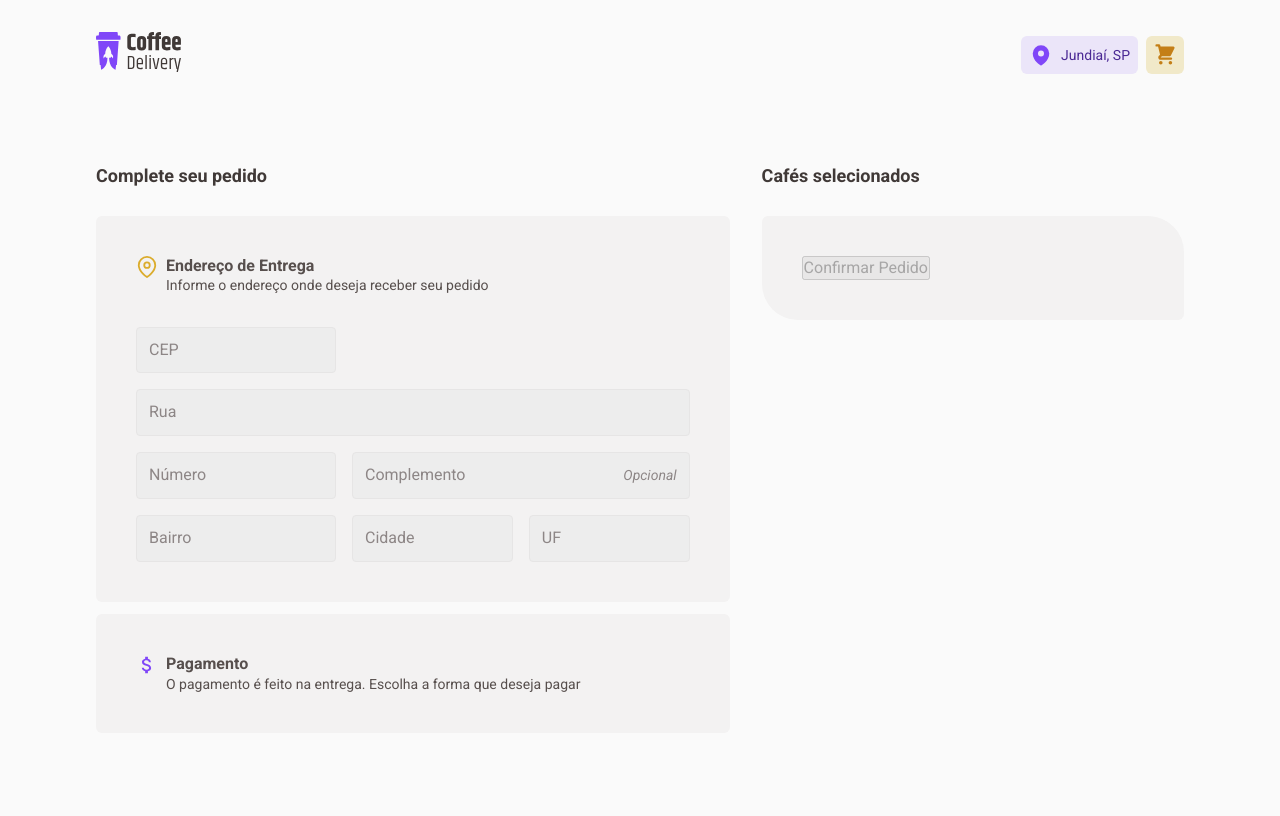
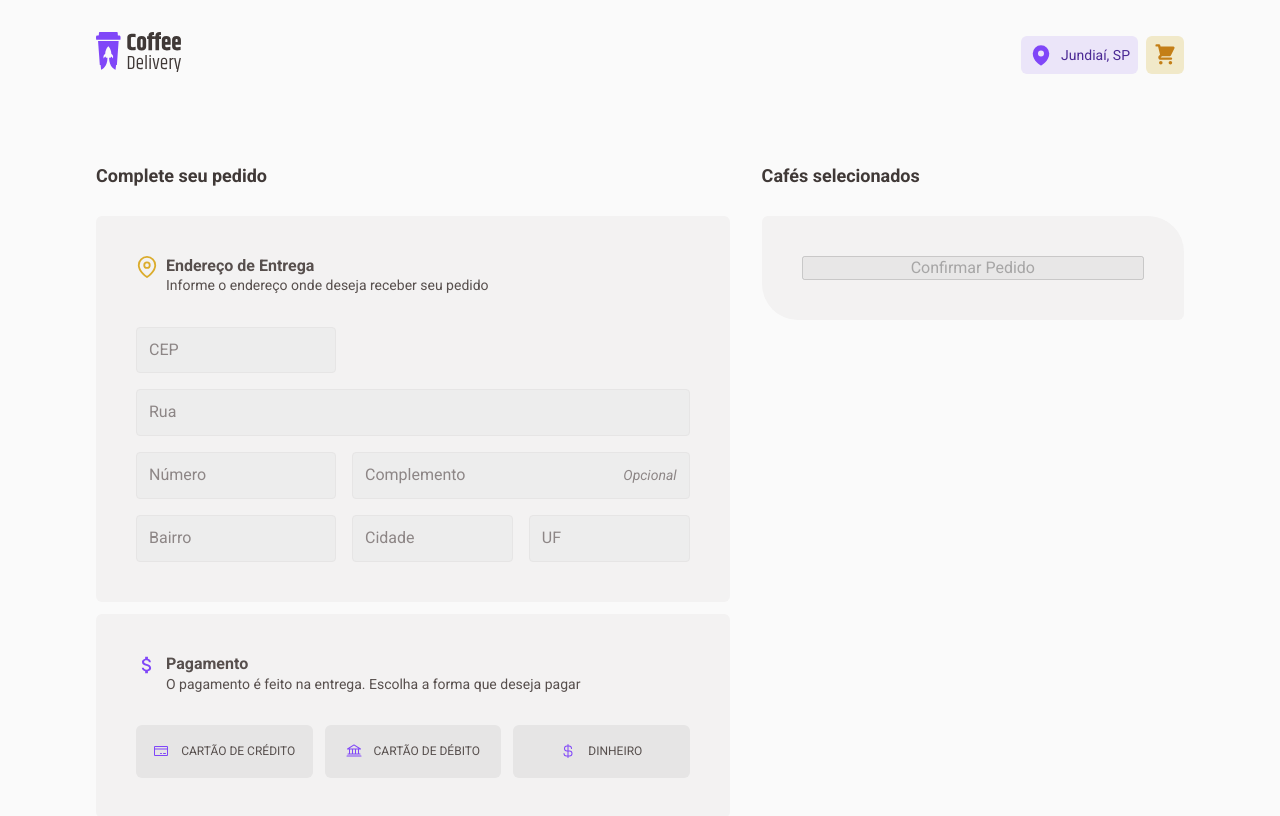
Before and after one commit to Robson16/coffee-delivery, a React (Vite) app: page /checkout in a window 1280 px wide. Shown: the top 816 px of the page. Built offline with nearby package versions, Linux system fonts and the light colour scheme.

Commit message:
feat: payment method options

```diff
--- /dev/null
+++ b/src/components/Form/PaymentOption/index.tsx
@@ -0,0 +1,19 @@
+import type { InputHTMLAttributes } from 'react'
+import { PaymentOptionContainer } from './styles'
+
+interface PaymentOptionProps extends InputHTMLAttributes<HTMLInputElement> {
+  isSelected?: boolean
+}
+
+export function PaymentOption({
+  children,
+  isSelected,
+  ...rest
+}: PaymentOptionProps) {
+  return (
+    <PaymentOptionContainer $isSelected={isSelected}>
+      <input type="radio" {...rest} />
+      {children}
+    </PaymentOptionContainer>
+  )
+}
--- /dev/null
+++ b/src/components/Form/PaymentOption/styles.ts
@@ -0,0 +1,39 @@
+import styled, { css } from 'styled-components'
+
+interface PaymentOptionProps {
+  $isSelected?: boolean
+}
+
+export const PaymentOptionContainer = styled.label<PaymentOptionProps>`
+  display: flex;
+  align-items: center;
+  justify-content: center;
+  gap: 0.75rem;
+  padding: 1rem;
+  text-transform: uppercase;
+  border-radius: 6px;
+  background-color: ${(props) => props.theme.colors['base-button']};
+  border: 1px solid transparent;
+
+  ${(props) =>
+    props.$isSelected &&
+    css`
+      background-color: ${(props) => props.theme.colors['secondary-light']};
+      border-color: ${props.theme.colors.secondary};
+    `}
+
+  input {
+    display: none;
+  }
+
+  svg {
+    color: ${(props) => props.theme.colors.secondary};
+  }
+
+  span {
+    font-size: ${(props) => props.theme.typography.button['button-m'].size};
+    line-height: ${(props) =>
+      props.theme.typography.button['button-m'].lineHeight};
+    color: ${(props) => props.theme.colors['base-text']};
+  }
+`
--- a/src/pages/Checkout/index.tsx
+++ b/src/pages/Checkout/index.tsx
@@ -1,9 +1,12 @@
 import { zodResolver } from '@hookform/resolvers/zod'
 import { useForm } from 'react-hook-form'
 import { FiMapPin } from 'react-icons/fi'
+import { MdOutlineAttachMoney } from 'react-icons/md'
+import { PiBank, PiCreditCard, PiCurrencyDollar } from 'react-icons/pi'
 import { useTheme } from 'styled-components'
 import zod from 'zod'
 import { InputText } from '../../components/Form/InputText'
+import { PaymentOption } from '../../components/Form/PaymentOption'
 import {
   AddressFormGrid,
   CheckoutContainer,
@@ -12,8 +15,8 @@ import {
   HeadingWithIcon,
   OrderReview,
   PaymentMethod,
+  PaymentOptionsGrid,
 } from './styles'
-import { MdOutlineAttachMoney } from 'react-icons/md'
 
 const checkoutFormValidationSchema = zod.object({
   cep: zod.string().regex(/^(\d{5}-\d{3}|\d{8})$/, {
@@ -28,6 +31,9 @@ const checkoutFormValidationSchema = zod.object({
     .string()
     .nonempty('Informe a UF')
     .length(2, 'UF deve ter 2 caracteres'),
+  paymentMethod: zod.enum(['credit', 'debit', 'money'], {
+    message: 'Informe um método de pagamento',
+  }),
 })
 
 type CheckoutFormData = zod.infer<typeof checkoutFormValidationSchema>
@@ -46,9 +52,11 @@ export function Checkout() {
     mode: 'onTouched',
   })
 
-  const { register, handleSubmit, formState, reset } = checkoutForm
+  const { register, handleSubmit, watch, formState, reset } = checkoutForm
 
   const { isValid, errors } = formState
+
+  const selectedPaymentMethod = watch('paymentMethod')
 
   function handleCreateNewOrder(data: CheckoutFormData) {
     console.log(data)
@@ -68,6 +76,7 @@ export function Checkout() {
                 <p>Informe o endereço onde deseja receber seu pedido</p>
               </div>
             </HeadingWithIcon>
+
             <AddressFormGrid>
               <InputText
                 gridArea={gridAreas.CEP}
@@ -121,6 +130,7 @@ export function Checkout() {
               />
             </AddressFormGrid>
           </DeliveryDetails>
+
           <PaymentMethod>
             <HeadingWithIcon>
               <MdOutlineAttachMoney size={22} color={theme.colors.secondary} />
@@ -132,6 +142,39 @@ export function Checkout() {
                 </p>
               </div>
             </HeadingWithIcon>
+
+            <PaymentOptionsGrid>
+              <PaymentOption
+                isSelected={selectedPaymentMethod === 'credit'}
+                value={'credit'}
+                {...register('paymentMethod')}
+              >
+                <PiCreditCard />
+                <span>Cartão de Crédito</span>
+              </PaymentOption>
+              <PaymentOption
+                isSelected={selectedPaymentMethod === 'debit'}
+                value={'debit'}
+                {...register('paymentMethod')}
+              >
+                <PiBank />
+                <span>Cartão de Débito</span>
+              </PaymentOption>
+              <PaymentOption
+                isSelected={selectedPaymentMethod === 'money'}
+                value={'money'}
+                {...register('paymentMethod')}
+              >
+                <PiCurrencyDollar />
+                <span>Dinheiro</span>
+              </PaymentOption>
+            </PaymentOptionsGrid>
+
+            {errors.paymentMethod?.message && (
+              <p style={{ color: theme.colors.secondary }}>
+                {errors.paymentMethod.message}
+              </p>
+            )}
           </PaymentMethod>
         </div>
 
--- a/src/pages/Checkout/styles.ts
+++ b/src/pages/Checkout/styles.ts
@@ -70,6 +70,9 @@ export const HeadingWithIcon = styled.hgroup`
 `
 
 const SectionBase = styled.section`
+  display: flex;
+  flex-direction: column;
+  gap: 2rem;
   padding: 1rem;
   background-color: ${(props) => props.theme.colors['base-card']};
   border-radius: 6px;
@@ -79,11 +82,7 @@ const SectionBase = styled.section`
   }
 `
 
-export const DeliveryDetails = styled(SectionBase)`
-  display: flex;
-  flex-direction: column;
-  gap: 2rem;
-`
+export const DeliveryDetails = styled(SectionBase)``
 
 export const AddressFormGrid = styled.div`
   display: grid;
@@ -108,6 +107,16 @@ export const AddressFormGrid = styled.div`
 
 export const PaymentMethod = styled(SectionBase)``
 
+export const PaymentOptionsGrid = styled.div`
+  display: grid;
+  grid-template-columns: 1fr;
+  gap: 0.75rem;
+
+  @media (min-width: 992px) {
+    grid-template-columns: repeat(3, 1fr);
+  }
+`
+
 export const OrderReview = styled(SectionBase)`
   border-radius: 6px 36px 6px 36px;
 `
```
